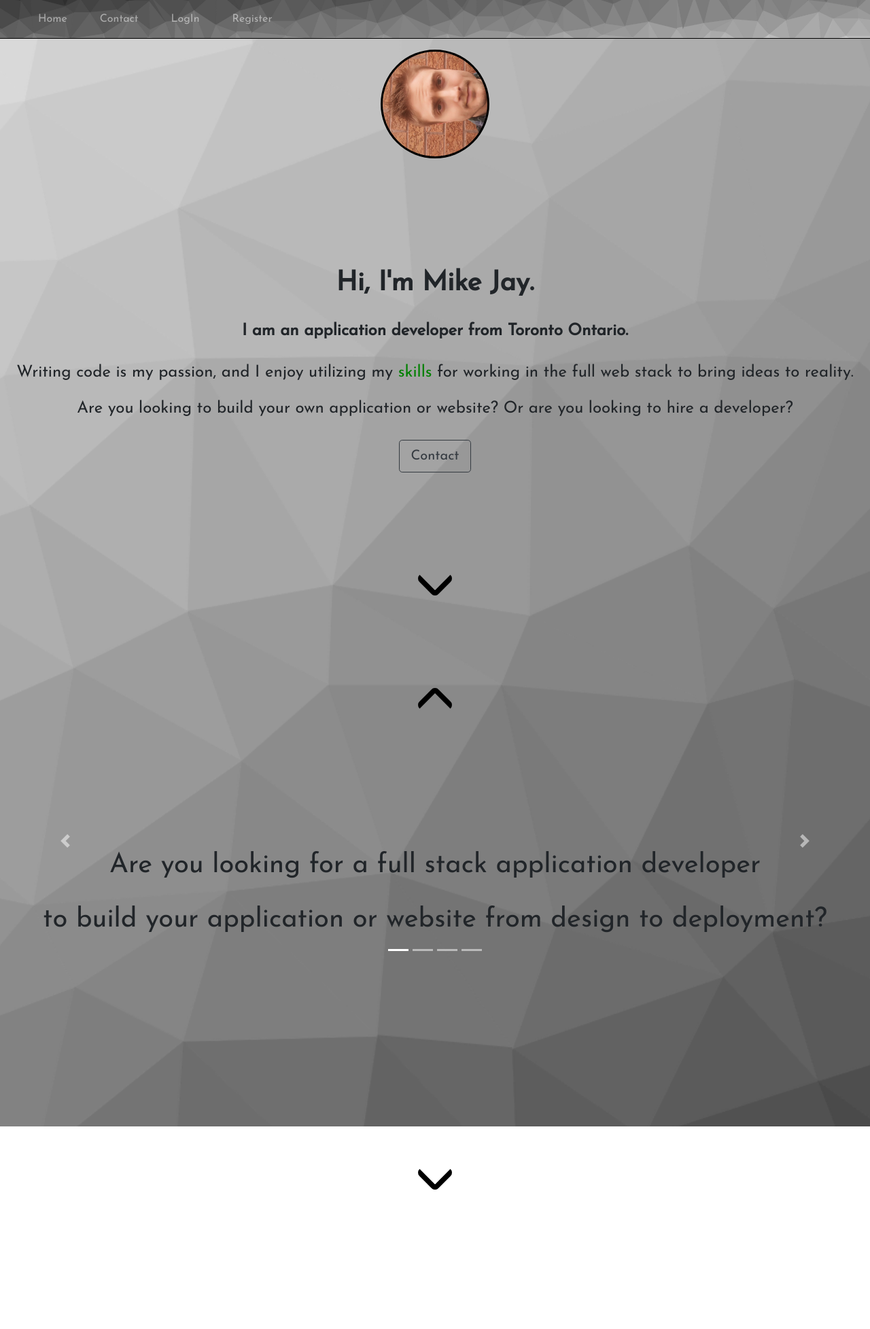
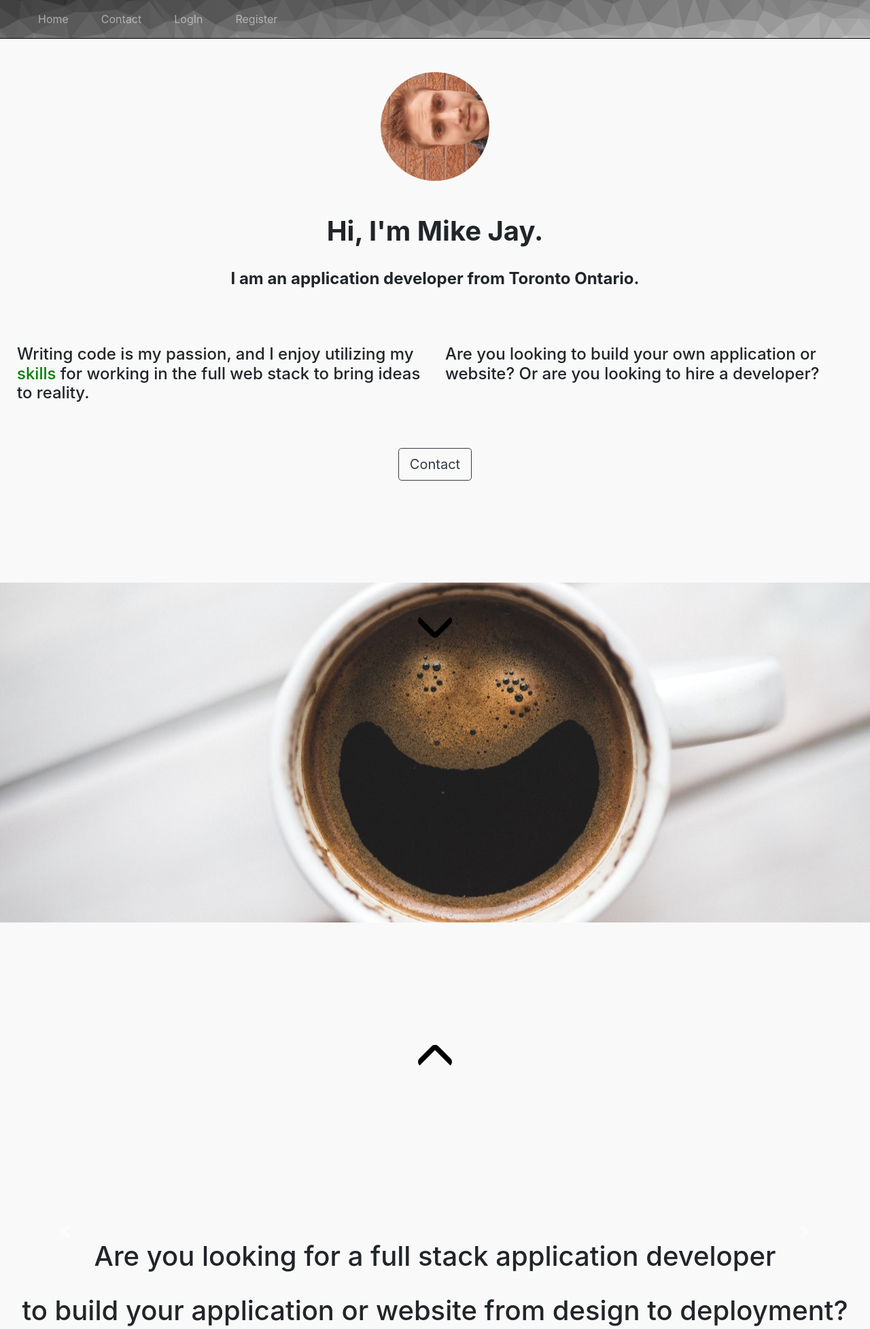
Before and after one commit to unlikemikeshmay/MVista, a PHP site: page / in a window 1280 px wide. Shown: the top 1955 px of the page at 68% size. Before the commit the page ends 1750 px from the top, so only its background shows below. Run offline with PHP 8.4, Linux system fonts and the light colour scheme.

Commit message:
added parallax class.. very cool haha

```diff
--- a/css/site.css
+++ b/css/site.css
@@ -43,12 +43,12 @@ html{
    /*  height: 100%; */
 }
 body{
-    background-image: url("../public/mvistaback.png");
-    background-size:     cover;                      /* <------ */
+/*     background-image: url("../public/mvistaback.png");
+    background-size:     cover;
     background-repeat:   no-repeat;
     background-position: center center;
-    font-family: 'Josefin Sans', sans-serif;
-/*     height: 100%; */
+    font-family: 'Josefin Sans', sans-serif; */
+
 }
 .contactJ {
     background-color: rgb(235, 235, 235);
@@ -172,15 +172,15 @@ height: 700px;
     -webkit-transform: rotate(-135deg);
 }
 .circleBase {
-    margin-top:1em;
+    margin-top:1.5em;
     border-radius: 50%;
-    behavior: url(PIE.htc); /* remove if you don't care about IE8 */
+    behavior: url(PIE.htc); /* for ie8 IE8 */
 }
 .mePic {
     width: 10em;
     height: 10em;
     background-image: url('../public/linkd.jpg');
-    border: 3px solid #000;
+   /*  border: 1px solid white; */
     background-size:     cover;                      /* <------ */
     background-repeat:   no-repeat;
     background-position: center center;
@@ -188,3 +188,32 @@ height: 700px;
     -webkit-transform: rotate(-90deg);
 
 }
+#skills{
+    cursor: pointer;
+}
+.container{
+    max-width: 100%;
+    margin:0 auto;
+    padding: 25px;
+    background:#f9f9f9;
+}
+.container-fluid{
+    max-width: 100%;
+    margin:0 auto;
+    padding: 25px;
+    background:#f9f9f9;
+}
+.parallax{
+    background:url('../public/coffee-cup-working-happy.jpg') no-repeat center;
+    background-size: cover;
+    background-attachment: fixed;
+    height:500px;
+    width: 100%;
+}
+.parallax2{
+    background:url('../public/planning12x80.jpeg') no-repeat center;
+    background-size: cover;
+    background-attachment: fixed;
+    height:500px;
+    width: 100%;
+}
--- a/index.php
+++ b/index.php
@@ -43,18 +43,30 @@
         <div class="container-fluid"align="center">
                 <div class="row">
                     <div class="col-lg-12 col-md-6 col-sm-4 col-xs-12 " >
-                    <div class="circleBase mePic"></div>
+                        <div class="circleBase mePic">
+                        </div>
                     </div>
                 </div>
             </div>
             <div class="container-fluid"align="center">
                 <div class="row">
-                <div class="col-lg-12 col-md-6 col-sm-4 col-xs-12 carText" ><h1><b>Hi, I'm Mike Jay.</b></h1><br><h4><b>I am an application developer from Toronto Ontario.</b></h4><br>
-                <h4>Writing code is my passion, and I enjoy utilizing my <span style="color:green">skills</span> for working in the full web stack to bring ideas to reality.</h4>
-                <h4 style="margin-top:1em;margin-bottom:1em;">Are you looking to build your own application or website? Or are you looking to hire a developer?</h4>
+                    <div class="col-lg-12 col-md-6 col-sm-4 col-xs-12 " ><h1><b>Hi, I'm Mike Jay.</b></h1><br>
+                    <h4><b>I am an application developer from Toronto Ontario.</b></h4><br>
+
                     </div>
                 </div>
             </div>
+            <div class="container ">
+                <div class="row">
+                    <div class="col-sm-6 col-lg-6 col-md-6 col-xs-12">
+                        <h4>Writing code is my passion, and I enjoy utilizing my <span id="skills" style="color:green">skills</span> for working in the full web stack to bring ideas to reality.</h4>
+                    </div>
+                    <div class="col-sm-6 col-lg-6 col-md-6 col-xs-12">
+                        <h4>Are you looking to build your own application or website? Or are you looking to hire a developer?</h4>
+                    </div>
+                </div>
+            </div>
+
 
         <div class="container-fluid"align="center">
             <div class="row">
@@ -70,7 +82,7 @@
         </div>
         </div>
     </div>
-
+<div class="parallax"></div>
 <div class="page">
     <div id="carouselExampleIndicators" class="carousel slide" data-ride="carousel">
   <ol class="carousel-indicators">
@@ -110,7 +122,7 @@
     <div class="carousel-item ">
     <div class="container-fluid">
           <div class="row">
-              <div class="col-lg-12 col-md-6 col-sm-4 col-xs-12 carText"align="center"><h1>Enjoy building database driven apps with</h1><br>
+              <div class="col-lg-12 col-md-6 col-sm-4 col-xs-12 carText"align="center"><h1>I enjoy building database driven apps with</h1><br>
               <h1>MSSQL and MYSQL relational databases on the back-end.</h1>
 
             </div>
@@ -145,7 +157,35 @@
         </div>
 
     </div>
+    <div class="parallax2"></div>
 <div class="page">
+    <div class="container">
+        <div class="row "id="page3Target">
+            <div class="col-lg-12 col-md-12 col-sm-12 col-xs-12">
+                <h2>Skills</h2>
+            </div>
+        </div>
+    </div>
+    <div class="container">
+        <div class="row">
+            <div class="col-sm-3">
+
+                 <h3></h3>
+            </div>
+            <div class="col-sm-3">
+                 <h3></h3>
+            </div>
+            <div class="col-sm-3">
+                  <h3></h3>
+            </div>
+            <div class="col-sm-3">
+                 <h3></h3>
+            </div>
+        </div>
+    </div>
+
+
+
 
 </div>
 <script src="js/jquery-3.1.1.min.js"type="text/javascript"></script>
@@ -157,12 +197,6 @@
 
 </body>
 </html>
-
-<!--  <div class="container-fluid">
-          <div class="row">
-              <div class="col-lg-12 col-md-6 col-sm-4 col-xs-12 carText"align="center"><h1>Are you looking for a full stack application developer</h1><br>
-              <h1>to build your application or website from design to deployment?</h1>
-
-            </div>
-          </div>
-      </div> -->
+<!--todo: cdn all script sources with logic to switch to stored versions if cdn fails
+        fill out all media tags
+        double check validation for php
--- a/js/global.js
+++ b/js/global.js
@@ -3,17 +3,27 @@ $(document).ready(function(){
     $('#downArrow').click(function(){
         $('html, body').animate({
             scrollTop: $('#carouselTarget').offset().top
-        },500)
-    })
+        },1500)
+    });
     $('#upArrow').click(function(){
         $('html, body').animate({
             scrollTop: $('.nervbar').offset().top
-        },500)
-    })
+        },1500)
+    });
     $('#contactbutton').click(function(){
         $(location).attr('href','contact.php')
-    })
+    });
     $('.carousel').carousel({
         interval: 3500
-      })
+      });
+    $('#skills').click(function(){
+        $('html, body').animate({
+            scrollTop: $('#page3Target').offset().top
+        },1500)
+    });
+    $('#downArrow2').click(function(){
+        $('html, body').animate({
+            scrollTop: $('#page3Target').offset().top
+        },500)
+    });
 })
```
Lines whose indentation alone changed are shown as unchanged.
